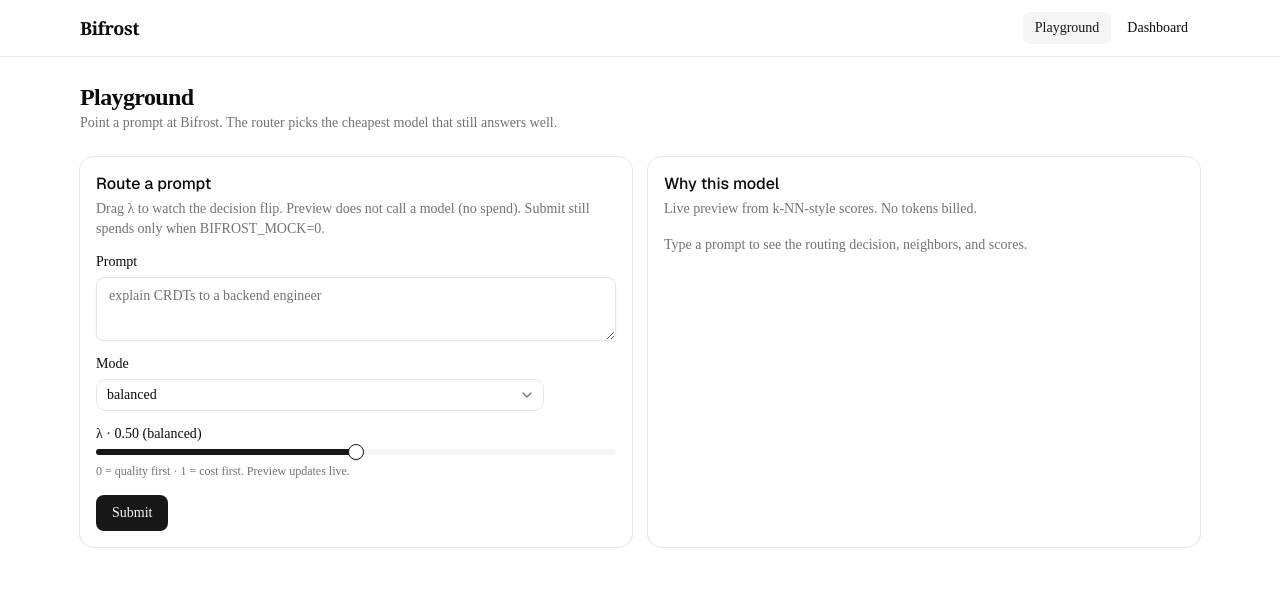
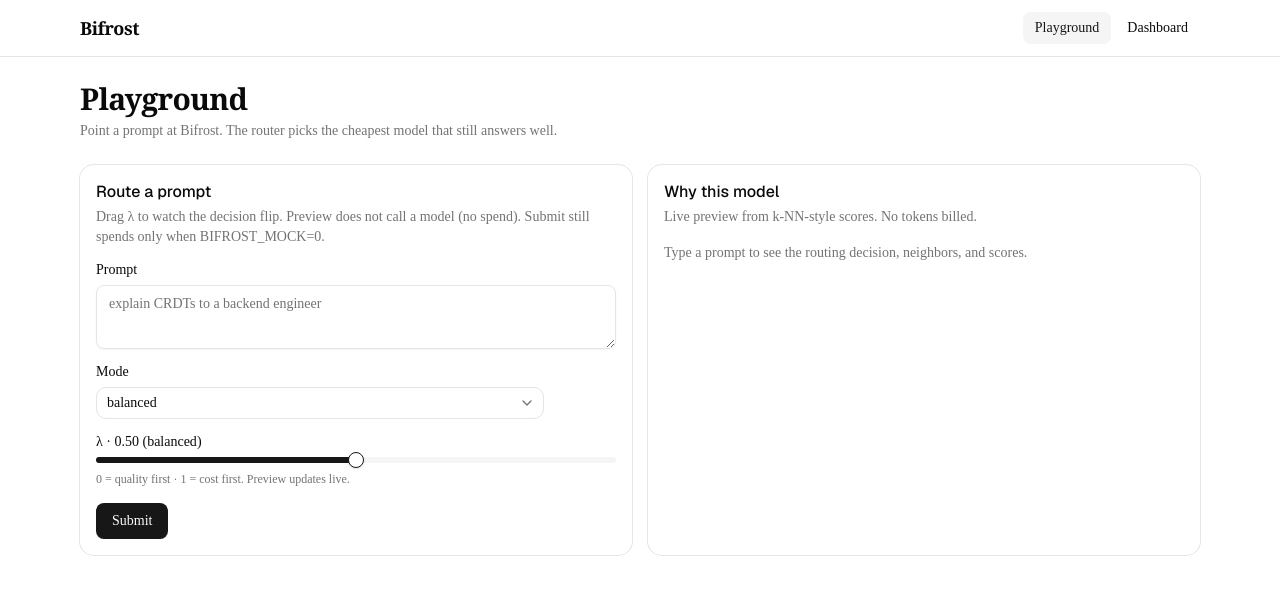
Before and after one commit to Harsh6931/bifrost, a Next.js app in the folder web/: page /playground in a window 1280 px wide. Shown: the top 594 px of the page. Built offline with nearby package versions, Linux system fonts and the light colour scheme.

Commit message:
feat: match playground page heading

```diff
--- a/web/app/playground/page.tsx
+++ b/web/app/playground/page.tsx
@@ -4,8 +4,10 @@
   return (
     <div className="space-y-6">
       <div>
-        <h1 className="text-2xl font-semibold tracking-tight">Playground</h1>
-        <p className="text-muted-foreground text-sm">
+        <h1 className="font-serif text-3xl font-semibold tracking-tight">
+          Playground
+        </h1>
+        <p className="text-muted-foreground mt-1 text-sm">
           Point a prompt at Bifrost. The router picks the cheapest model that
           still answers well.
         </p>
```
